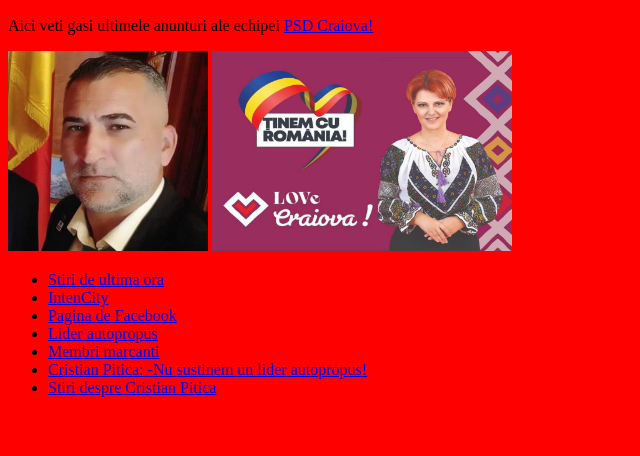
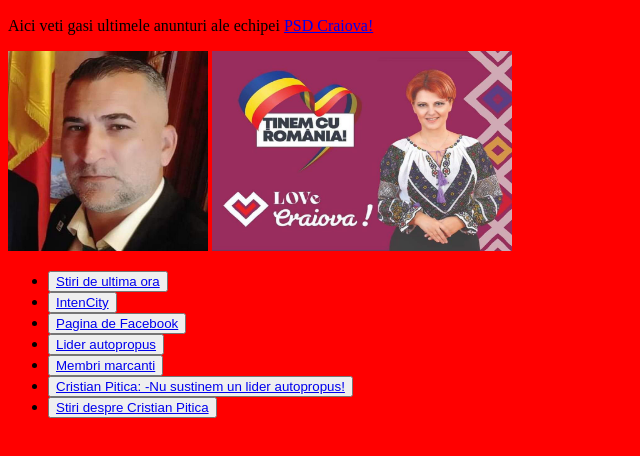
Before and after one commit to IosifDanielMandoiu/ProPatria, a plain HTML site: page index.html in a window 1280 px wide. Shown: the part 110-566 px from the top of the page, without its empty margins (0-640 px from the left). Drawn offline with Linux system fonts and the light colour scheme.

Commit message:
index.html

```diff
--- a/index.html
+++ b/index.html
@@ -12,16 +12,17 @@
 <p>Aici veti gasi ultimele anunturi ale echipei <a href="https://www.facebook.com/psd.craiova1/"<u>PSD Craiova!</u></a></p>
 <img src="358717070_284871354125914_3780922072458222342_n.jpg" width="200" height="200">
 <img src="435926530_419952370617811_193020823217716524_n.jpg" width="300" height="200">
-</body>
 
 <ul>
-<li><a href="https://www.gds.ro/ultima-ora/"> Stiri de ultima ora</a></li>
-<li><a href="https://www.craiovaintencity.ro/en/"> IntenCity<a/></li>
-<li><a href="https://www.facebook.com/groups/6412110908907153">Pagina de Facebook</a></li>
-<li><a href="https://cvlpress.ro/19.03.2023/forta-dreptei-sustinem-un-candidat-unic-al-dreptei-dar-nu-un-lider-autopropus-al-opozitiei-din-craiova/">Lider autopropus</a></li>
-<li><a href="https://canal33.ro/membri-marcanti-doljeni-ai-fortei-dreptei-au-trecut-in-barca-celor-de-la-pusl-sustin-cei-din-partidul-lui-cristian-popescu-piedone/">Membri marcanti</a></li>
-<li><a href="https://oltenia24.ro/2023/03/17/cristian-pitica-secretar-general-forta-dreptei-dolj-nu-sustinem-un-lider-autopropus-al-opozitiei-din-craiova/">Cristian Pitica: -Nu sustinem un lider autopropus!</a></li>
-<li><a href="https://jurnalul.ro/tag/cristian-pitica-179960.html">Stiri despre Cristian Pitica</a></li>
+<li><button><a href="https://www.gds.ro/ultima-ora/" target="_blank"> Stiri de ultima ora</a></button></li>
+<li><button><a href="https://www.craiovaintencity.ro/en/" target="_blank"> IntenCity<a/></button></li>
+<li><button><a href="https://www.facebook.com/groups/6412110908907153" target="_blank">Pagina de Facebook</a></button></li>
+<li><button><a href="https://cvlpress.ro/19.03.2023/forta-dreptei-sustinem-un-candidat-unic-al-dreptei-dar-nu-un-lider-autopropus-al-opozitiei-din-craiova/" target="_blank">Lider autopropus</a></button></li>
+<li><button><a href="https://canal33.ro/membri-marcanti-doljeni-ai-fortei-dreptei-au-trecut-in-barca-celor-de-la-pusl-sustin-cei-din-partidul-lui-cristian-popescu-piedone/" target="_blank">Membri marcanti</a></button></li>
+<li><button><a href="https://oltenia24.ro/2023/03/17/cristian-pitica-secretar-general-forta-dreptei-dolj-nu-sustinem-un-lider-autopropus-al-opozitiei-din-craiova/" target="_blank">Cristian Pitica: -Nu sustinem un lider autopropus!</a></button></li>
+<li><button><a href="https://jurnalul.ro/tag/cristian-pitica-179960.html" target="_blank">Stiri despre Cristian Pitica</a></button></li>
 </ul>
 
+
+</body>
 </html>
```
